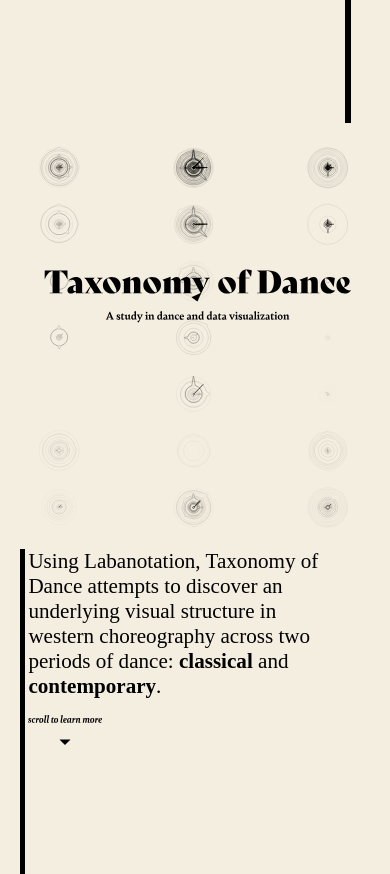
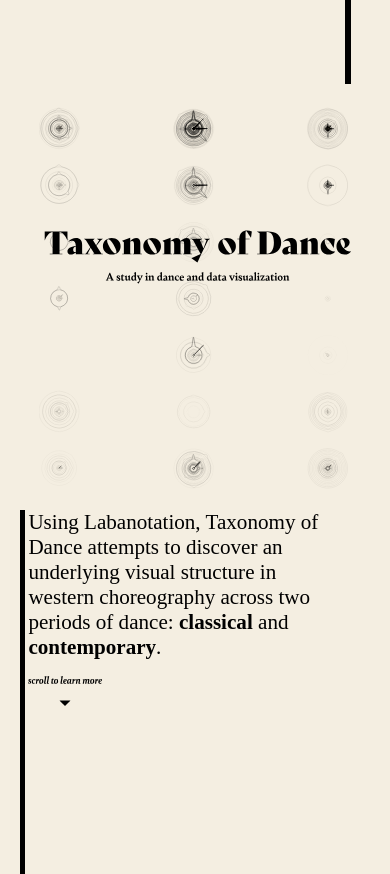
Before and after one commit to laurasher/taxonomy-of-dance, a Flask app: page / in a window 390 px wide. Shown: the top 874 px of the page. Run offline with Flask 2, Linux system fonts and the light colour scheme; some libraries are stand-ins or nearby versions; some web fonts are replaced.

Commit message:
Working commit.

```diff
--- a/templates/home.html
+++ b/templates/home.html
@@ -296,7 +296,7 @@
 				margin-top: 40vh !important;
 			}
 			#title {
-				margin-top: -15% !important;
+				margin-top: -25% !important;
 			}
 			#taxonomy-title {
 				height: 95% !important;
```
